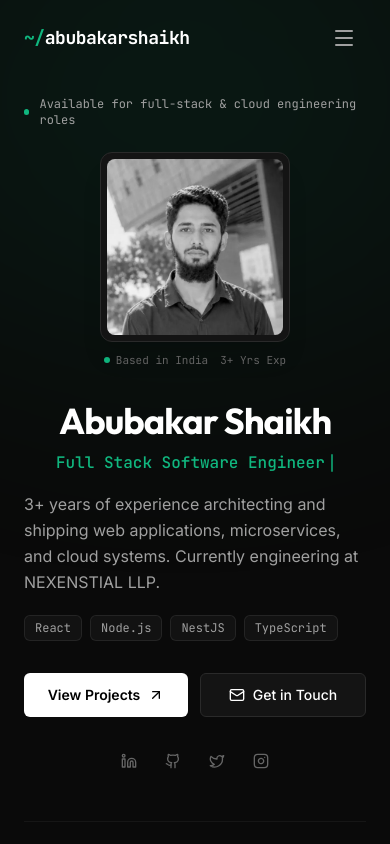
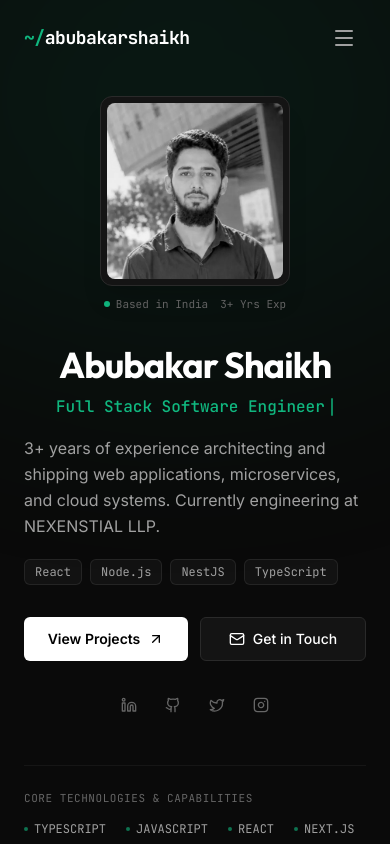
Before and after one commit to abubakar-shaikh-dev/portfolio, a Next.js app: page / in a window 390 px wide. Shown: the top 844 px of the page. Built offline with nearby package versions, Linux system fonts and the light colour scheme.

Commit message:
fix: hide hero availability status line on mobile screens
The portrait-first mobile hero already carries availability context via
the photo caption (Based in India / 3+ Yrs Exp), so the status line was
redundant on phones. Hidden below sm; desktop and tablet keep it.

```diff
--- a/src/app/sections/HeroSection.tsx
+++ b/src/app/sections/HeroSection.tsx
@@ -19,8 +19,8 @@ export async function HeroSection() {
       <div className="pointer-events-none absolute -top-32 left-1/2 -z-0 h-[450px] w-[650px] -translate-x-1/2 rounded-full bg-accent/10 blur-[130px] animate-breathe" />
 
       <div className="section-container relative z-10">
-        {/* Status Line */}
-        <div className="mb-6 flex items-center justify-center gap-2.5 font-mono text-xs text-text-secondary animate-fade-in-up sm:mb-8 sm:justify-start" style={{ animationDelay: '100ms' }}>
+        {/* Status Line — desktop/tablet only; the portrait leads on phones */}
+        <div className="mb-6 hidden items-center justify-center gap-2.5 font-mono text-xs text-text-secondary animate-fade-in-up sm:mb-8 sm:flex sm:justify-start" style={{ animationDelay: '100ms' }}>
           <span className="h-1.5 w-1.5 rounded-full bg-accent" />
           <span>Available for full-stack &amp; cloud engineering roles</span>
         </div>
```
Also changed, not shown: 1 other file (tests, documents, lock files or other folders).
